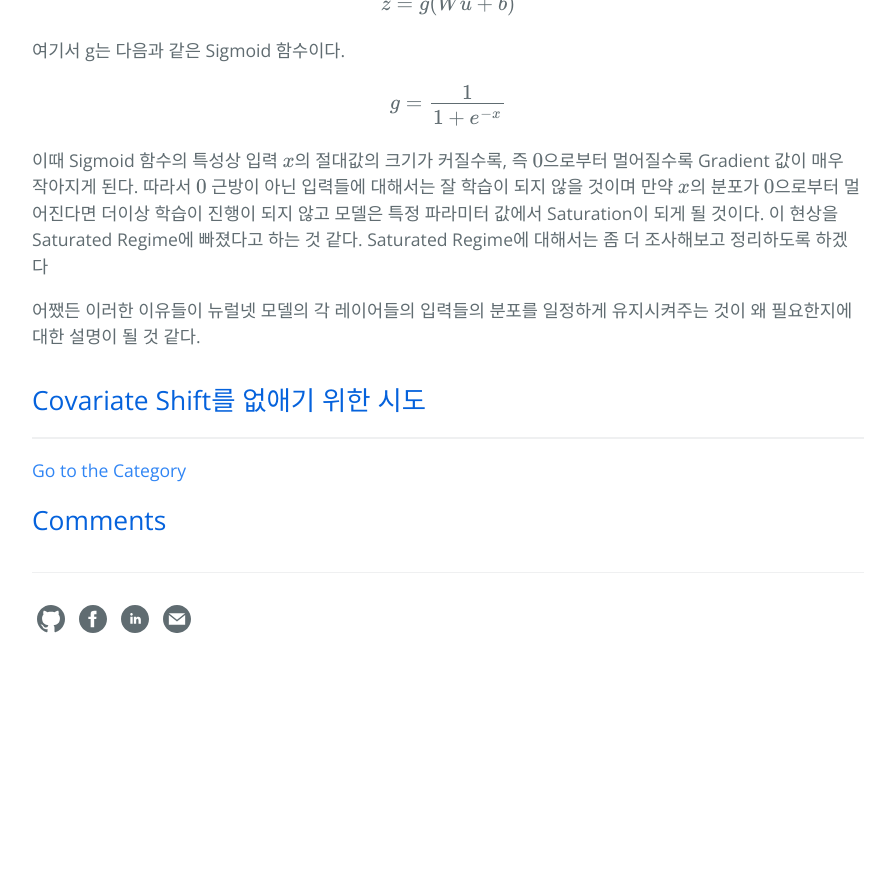
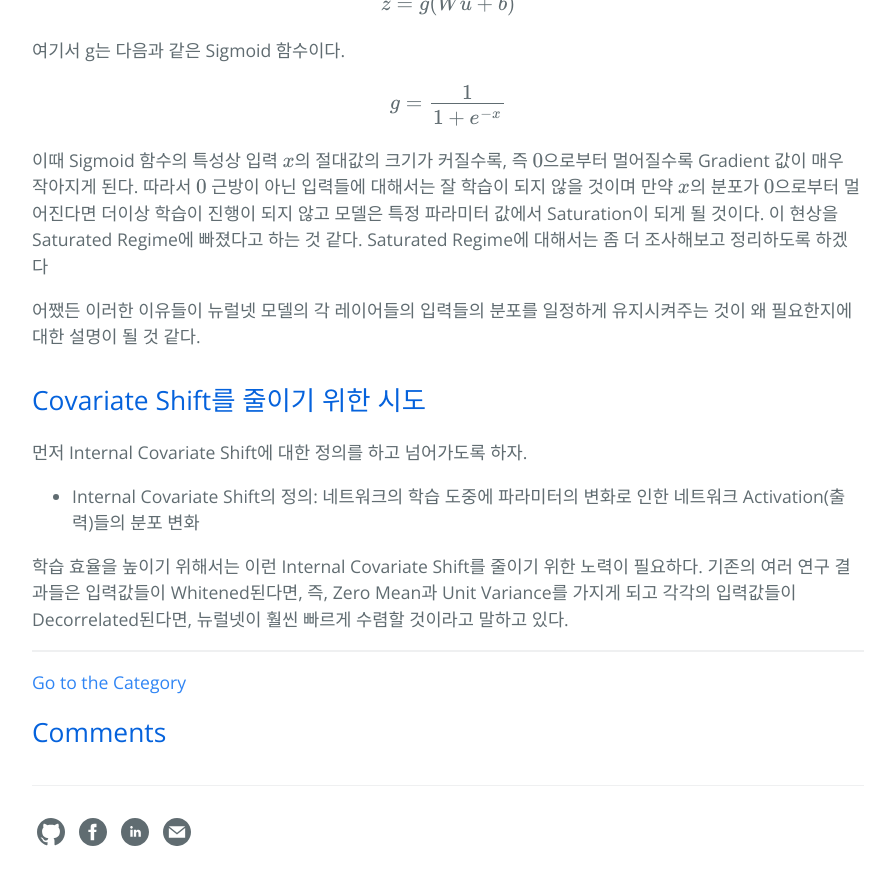
Before and after one commit to hcnoh/hcnoh.github.io, a Jekyll site: the page built from _posts/2018-11-27-batch-normalization.md, in a window 1280 px wide and 900 px high, scrolled down 2599 px. Shown: the top 885 px of the window, without its empty margins (192-1087 px from the left). Built offline with Jekyll 4.4.1, drawn with Linux system fonts in a browser that asks for light colours; formulas are drawn with MathJax 3; comment, search, counter and statistics services are not loaded; before the commit the page ends 3286 px from its top, so only the background shows below that.

Commit message:
Update 2018-11-27-batch-normalization.md

```diff
--- a/_posts/2018-11-27-batch-normalization.md
+++ b/_posts/2018-11-27-batch-normalization.md
@@ -80,4 +80,9 @@ $$g = \frac{1}{1 + e^{-x}}$$
 
 어쨌든 이러한 이유들이 뉴럴넷 모델의 각 레이어들의 입력들의 분포를 일정하게 유지시켜주는 것이 왜 필요한지에 대한 설명이 될 것 같다.
 
-## Covariate Shift를 없애기 위한 시도
+## Covariate Shift를 줄이기 위한 시도
+먼저 Internal Covariate Shift에 대한 정의를 하고 넘어가도록 하자.
+
+- Internal Covariate Shift의 정의: 네트워크의 학습 도중에 파라미터의 변화로 인한 네트워크 Activation(출력)들의 분포 변화
+
+학습 효율을 높이기 위해서는 이런 Internal Covariate Shift를 줄이기 위한 노력이 필요하다. 기존의 여러 연구 결과들은 입력값들이 Whitened된다면, 즉, Zero Mean과 Unit Variance를 가지게 되고 각각의 입력값들이 Decorrelated된다면, 뉴럴넷이 훨씬 빠르게 수렴할 것이라고 말하고 있다.
```
